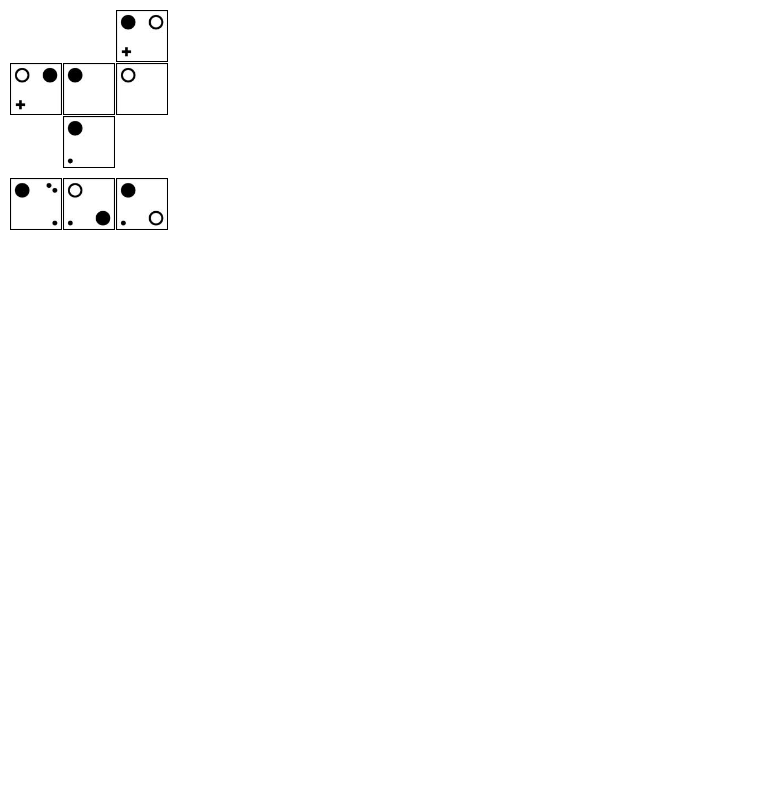
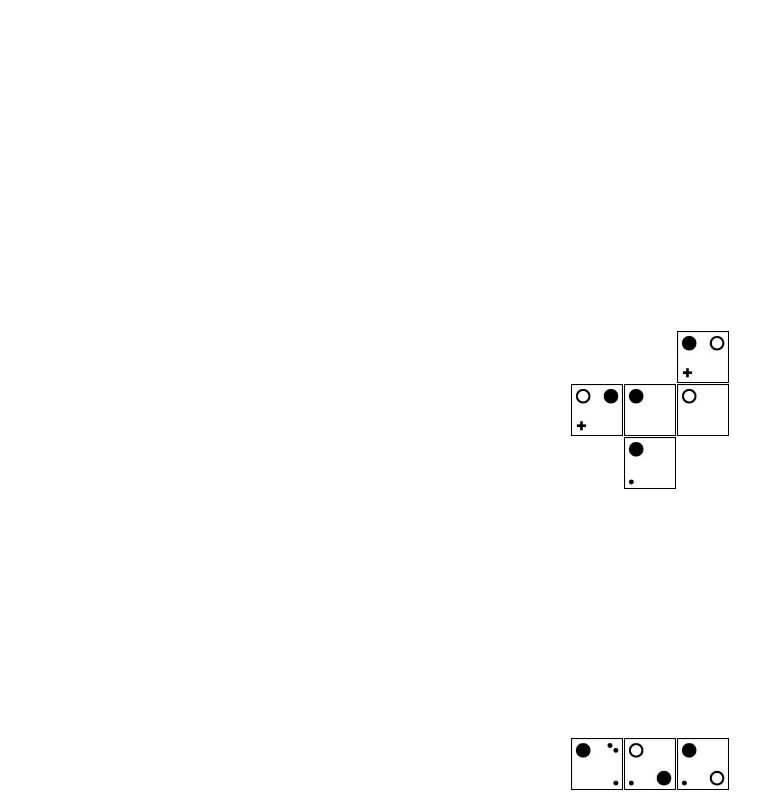
Before and after one commit to 3174N/micropul, an Angular app in the folder client/: page / in a window 1280 px wide. Shown: the whole page, without its empty margins (0-782 px from the left). Built offline with nearby package versions, Linux system fonts and the light colour scheme.

Commit message:
Move grid and hand

```diff
--- a/client/src/app/grid/grid.component.html
+++ b/client/src/app/grid/grid.component.html
@@ -1,4 +1,4 @@
-<div #board class="grid">
+<div #board class="grid" cdkDrag>
   <mat-grid-list cols="3" rowHeight="52px">
     <ng-container *ngFor="let row of tiles; let i = index">
       <mat-grid-tile *ngFor="let cell of row; let j = index">
--- a/client/src/app/grid/grid.component.less
+++ b/client/src/app/grid/grid.component.less
@@ -12,10 +12,10 @@
 
 .grid {
   margin: 10px;
-}
-
-.hand {
-  margin: 10px;
+  top: 50%;
+  left: 50%;
+  position: absolute;
+  transform: translateX(-50%) translateY(-50%);
 }
 
 mat-grid-list {
--- a/client/src/app/hand/hand.component.html
+++ b/client/src/app/hand/hand.component.html
@@ -1,5 +1,5 @@
 <div class="hand">
-  <mat-grid-list cols="3">
+  <mat-grid-list [cols]="hand.length">
     <mat-grid-tile *ngFor="let cell of hand; let i = index">
       <div class="cell" cdkDropList [cdkDropListData]="cell">
         <div cdkDrag>
--- a/client/src/app/hand/hand.component.less
+++ b/client/src/app/hand/hand.component.less
@@ -1,5 +1,9 @@
 .hand {
   margin: 10px;
+  position: fixed;
+  bottom: 0;
+  left: 50%;
+  transform: translateX(-50%);
 }
 
 mat-grid-list {
```
